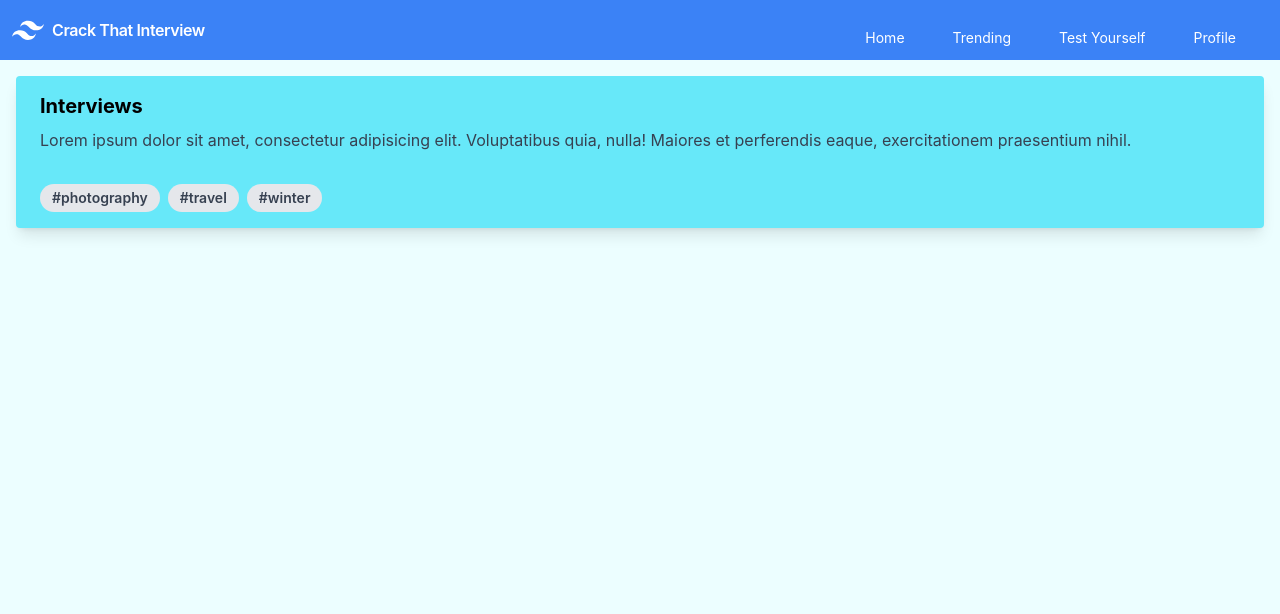
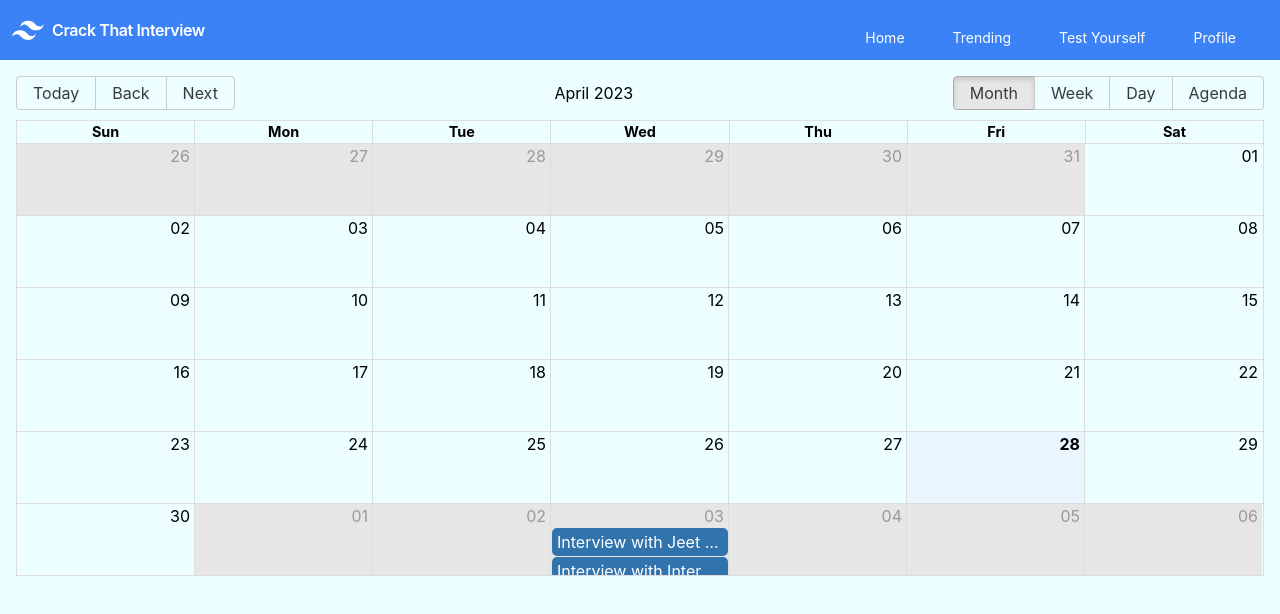
Before and after one commit to mehtajeet97/Crack_That_Inteview, a React (Create React App) app in the folder ui/: page /interview in a window 1280 px wide. Shown: the top 614 px of the page. Built offline with nearby package versions, Linux system fonts and the light colour scheme.

Commit message:
(ui) -  interview calender currently with errors

```diff
--- a/ui/package.json
+++ b/ui/package.json
@@ -6,6 +6,7 @@
     "@testing-library/jest-dom": "^5.16.5",
     "@testing-library/react": "^13.4.0",
     "@testing-library/user-event": "^13.5.0",
+    "moment": "^2.29.4",
     "react": "^18.2.0",
     "react-dom": "^18.2.0",
     "react-router-dom": "^6.10.0",
--- a/ui/src/components/Interview.js
+++ b/ui/src/components/Interview.js
@@ -1,25 +1,32 @@
+import { Calendar, momentLocalizer } from "react-big-calendar";
+import { useState } from "react";
+import moment from "moment";
+import "react-big-calendar/lib/css/react-big-calendar.css";
+
+const localizer = momentLocalizer(moment);
 export const Interview = () => {
+  const [selectedInterviewTime, setSelectedInterviewTime] = useState(null);
+  const handleInterviewTimeSelection = (time) => {
+    setSelectedInterviewTime(time);
+  };
   return (
-    <div className="bg-cyan-300 rounded overflow-hidden shadow-lg w-full">
-      <div className="px-6 py-4">
-        <div className="font-bold text-xl mb-2">Interviews</div>
-        <p className="text-gray-700 text-base">
-          Lorem ipsum dolor sit amet, consectetur adipisicing elit. Voluptatibus
-          quia, nulla! Maiores et perferendis eaque, exercitationem praesentium
-          nihil.
-        </p>
-      </div>
-      <div className="px-6 pt-4 pb-2">
-        <span className="inline-block bg-gray-200 rounded-full px-3 py-1 text-sm font-semibold text-gray-700 mr-2 mb-2">
-          #photography
-        </span>
-        <span className="inline-block bg-gray-200 rounded-full px-3 py-1 text-sm font-semibold text-gray-700 mr-2 mb-2">
-          #travel
-        </span>
-        <span className="inline-block bg-gray-200 rounded-full px-3 py-1 text-sm font-semibold text-gray-700 mr-2 mb-2">
-          #winter
-        </span>
-      </div>
-    </div>
+    <Calendar
+      localizer={localizer}
+      events={[
+        {
+          start: new Date("2023-05-03T10:00:00"),
+          end: new Date("2023-05-03T11:00:00"),
+          title: "Interview with Jeet Mehta",
+        },
+        {
+          start: new Date("2023-05-03T12:00:00"),
+          end: new Date("2023-05-03T13:00:00"),
+          title: "Interview with Interviewer",
+        },
+      ]}
+      startAccessor="start"
+      endAccessor="end"
+      style={{ height: 500 }}
+    />
   );
 };
```
Also changed, not shown: 1 other file (tests, documents, lock files or other folders).
